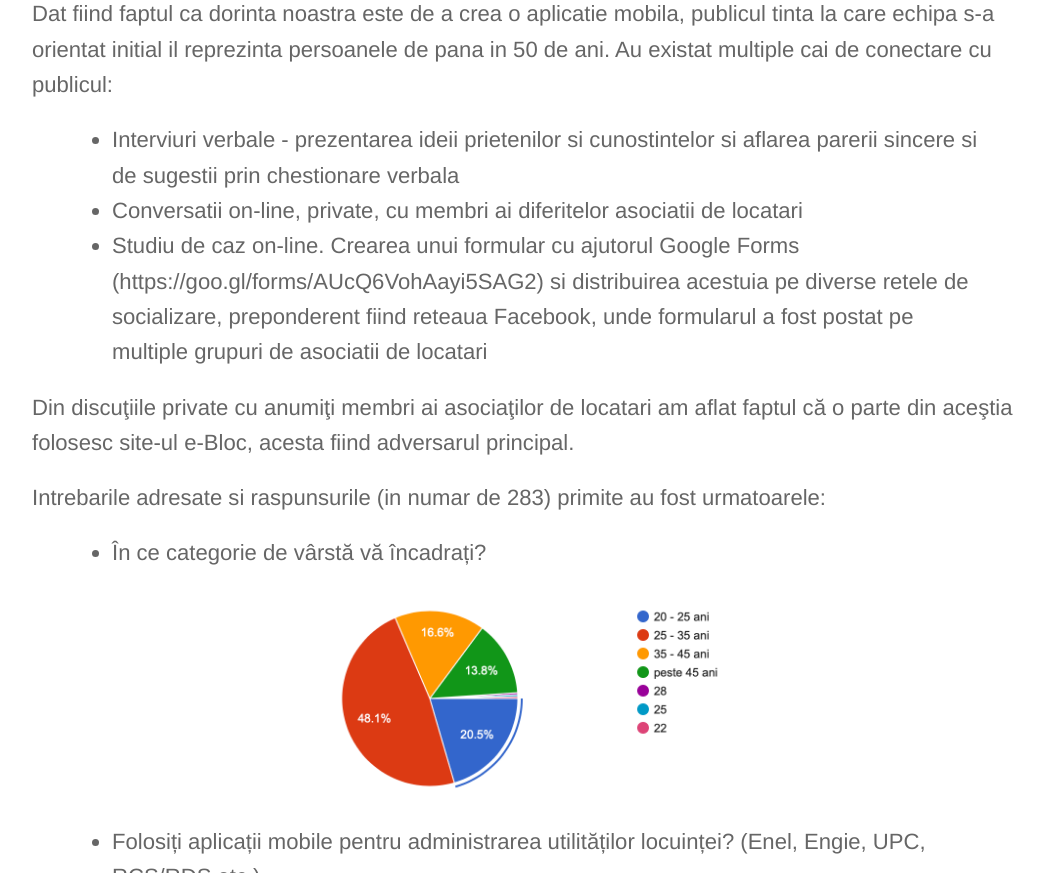
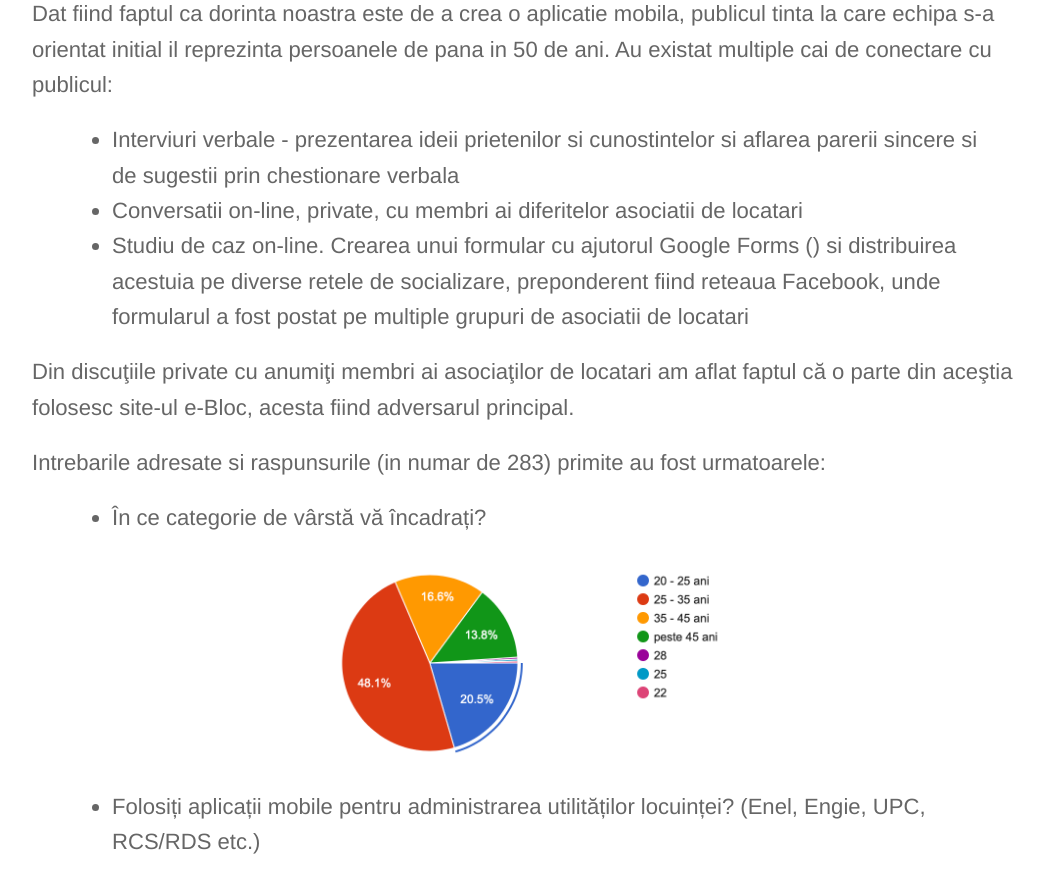
Before and after one commit to rptoma/Flaty, a Jekyll site: the page built from _posts/2018-10-28-validare.md, in a window 1280 px wide and 900 px high, scrolled down 1655 px, cut to the strip 27-900 px from the top of the window. Shown: the whole strip, without its empty margins (108-1152 px from the left). Built offline with Jekyll 4.4.1, drawn with Linux system fonts in a browser that asks for light colours; part of the change alters nothing that is shown.

Commit message:
Updated '_posts/2018-10-28-validare.md' via CloudCannon

```diff
--- a/_posts/2018-10-28-validare.md
+++ b/_posts/2018-10-28-validare.md
@@ -22,7 +22,7 @@ Din fazele incipiente, echipa si-a dat seama ca principalii utilizatori ai aplic
 Dat fiind faptul ca dorinta noastra este de a crea o aplicatie mobila, publicul tinta la care echipa s-a orientat initial il reprezinta persoanele de pana in 50 de ani. Au existat multiple cai de conectare cu publicul:
 > * Interviuri verbale - prezentarea ideii prietenilor si cunostintelor si aflarea parerii sincere si de sugestii prin chestionare verbala
 > * Conversatii on-line, private, cu membri ai diferitelor asociatii de locatari
-> * Studiu de caz on-line. Crearea unui formular cu ajutorul Google Forms (https://goo.gl/forms/AUcQ6VohAayi5SAG2) si distribuirea acestuia pe diverse retele de socializare, preponderent fiind reteaua Facebook, unde formularul a fost postat pe multiple grupuri de asociatii de locatari
+> * Studiu de caz on-line. Crearea unui formular cu ajutorul Google Forms (<a href="https://goo.gl/forms/AUcQ6VohAayi5SAG2"></a>) si distribuirea acestuia pe diverse retele de socializare, preponderent fiind reteaua Facebook, unde formularul a fost postat pe multiple grupuri de asociatii de locatari
 
 Din discuţiile private cu anumiţi membri ai asociaţilor de locatari am aflat faptul că o parte din aceştia folosesc site-ul e-Bloc, acesta fiind adversarul principal.
 
```
